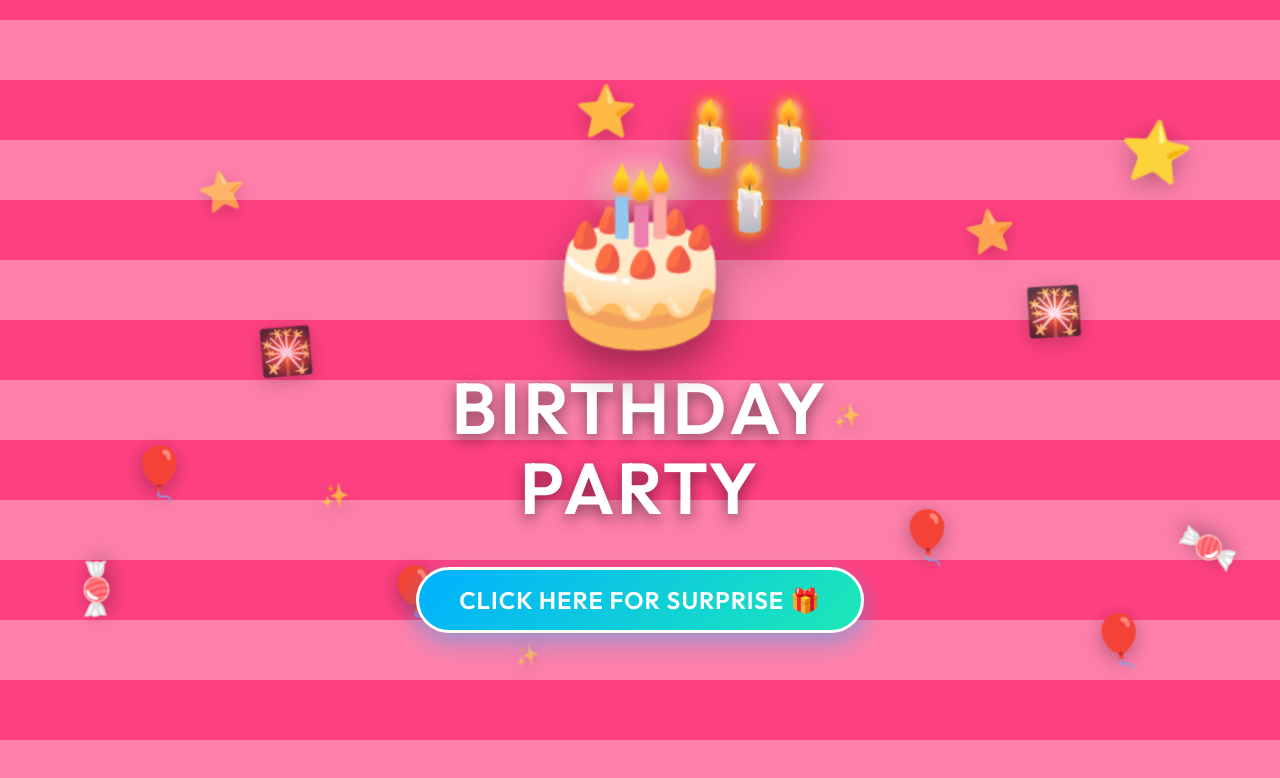
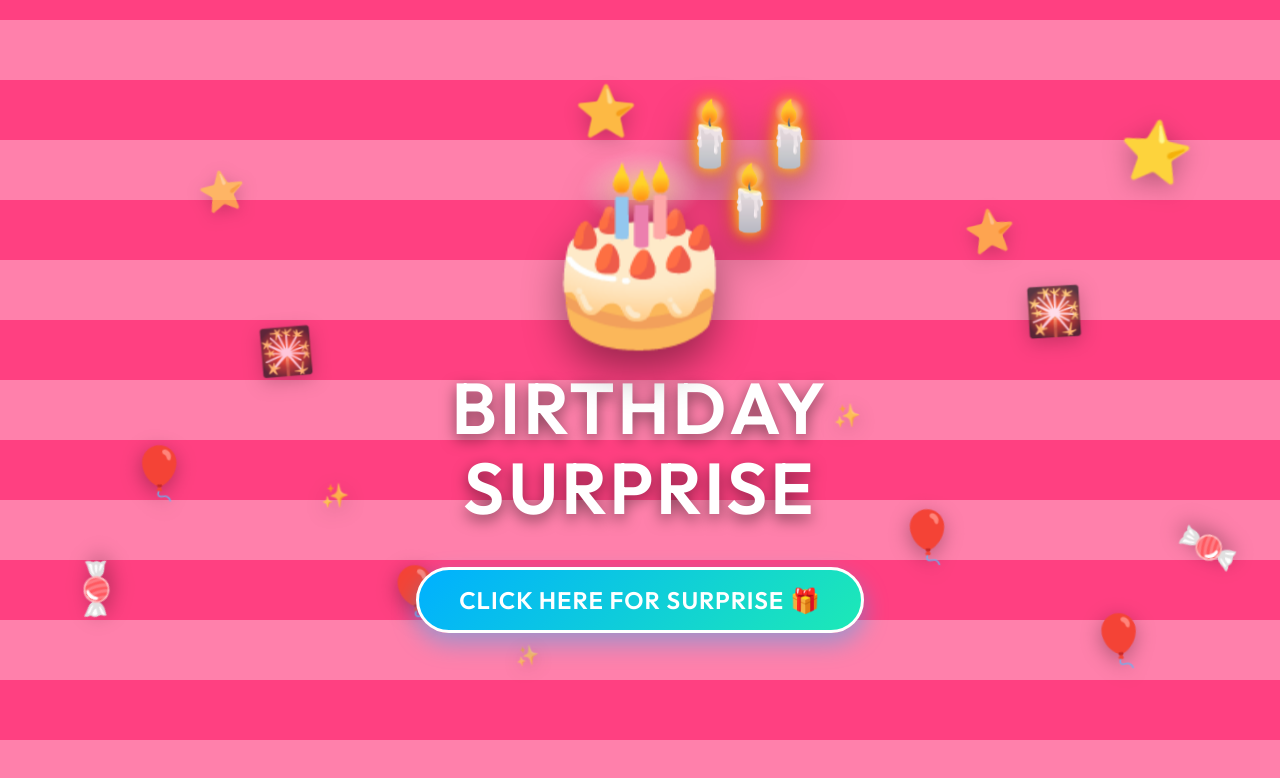
Before and after one commit to 2401030004-bot/Happy-Birthday-Sneha, a website: page public/index.html in a window 1280 px wide. Drawn offline with Linux system fonts and the light colour scheme.

Commit message:
Change 'BIRTHDAY PARTY' to 'BIRTHDAY SURPRISE'

```diff
--- a/public/index.html
+++ b/public/index.html
@@ -41,7 +41,7 @@
                 <div class="party-candles">🕯️🕯️🕯️</div>
                 <div class="cake-emoji">🎂</div>
             </div>
-            <h1 class="party-title">BIRTHDAY<br>PARTY</h1>
+            <h1 class="party-title">BIRTHDAY<br>SURPRISE</h1>
             <button id="start-intro-cake-btn" class="surprise-btn party-btn">Click Here for Surprise 🎁</button>
         </div>
     </div>
```
